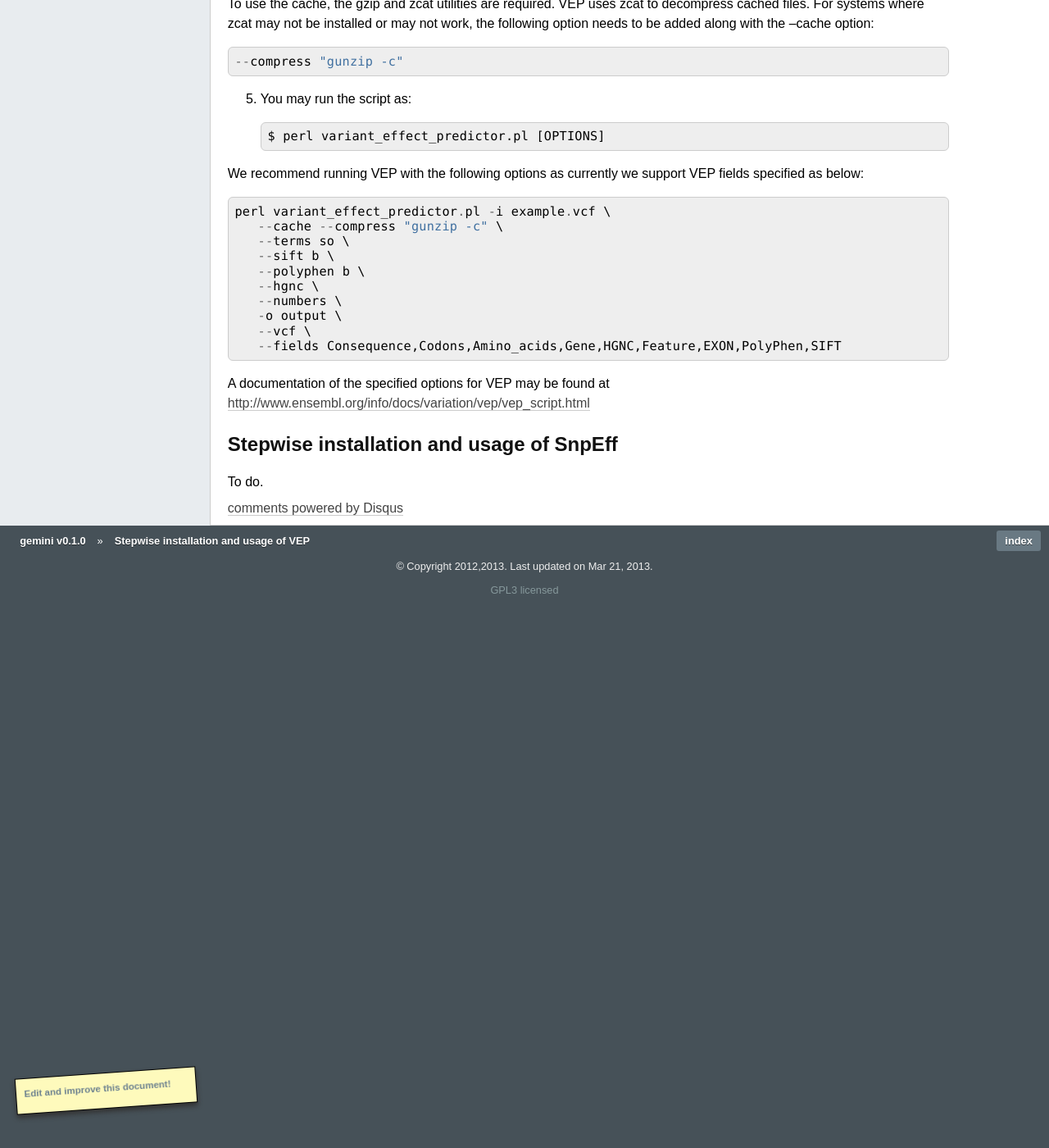
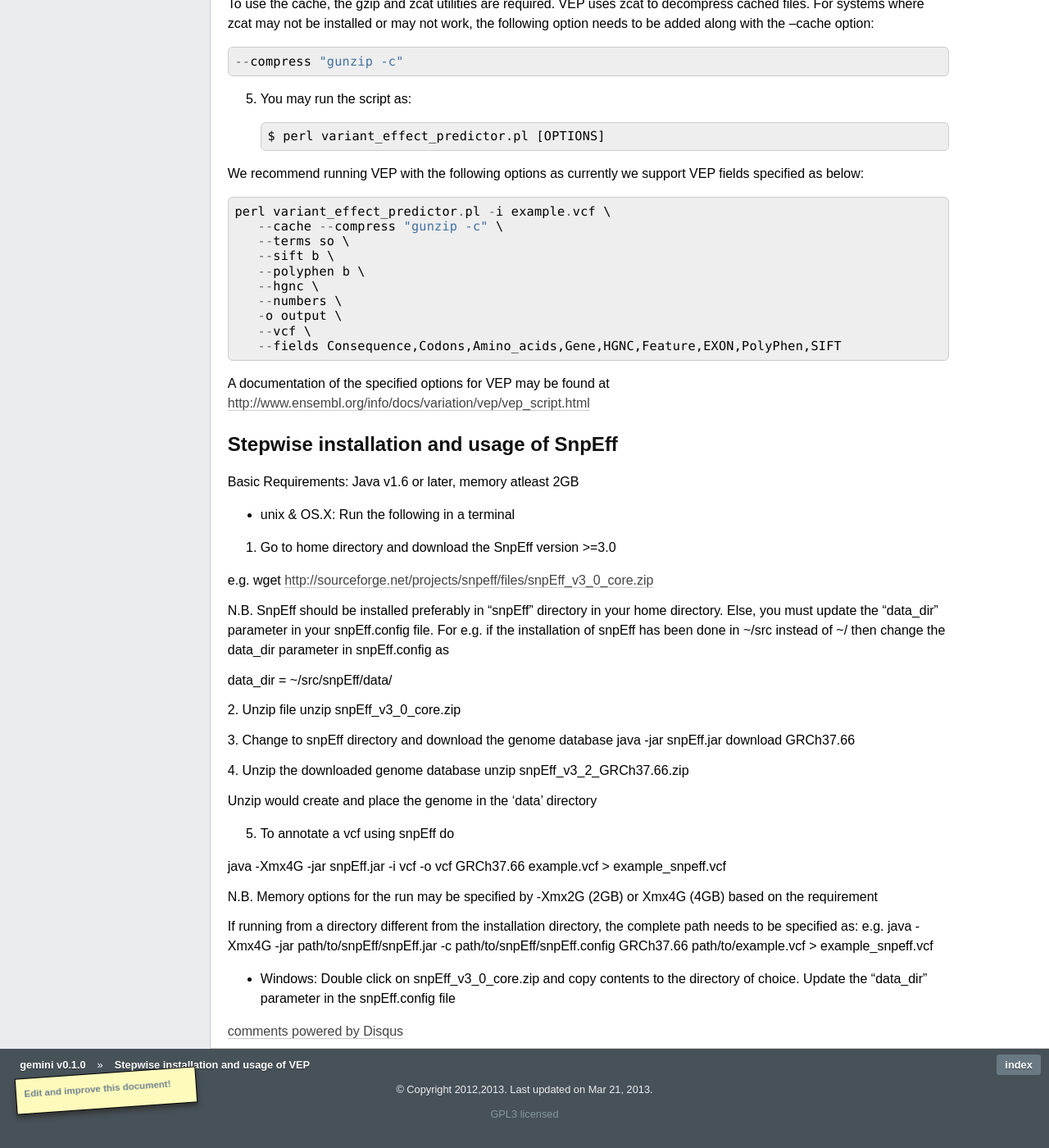
Before and after one commit to arq5x/gemini, a Sphinx documentation site: the page built from docs/content/functional_annotation.rst, in a window 1280 px wide and 1400 px high, scrolled down 512 px. Shown: the whole window at 82% size. Built offline with Sphinx 7.4.7, drawn with Linux system fonts in a browser that asks for light colours; formulas are drawn with MathJax 3; pages that are not in the unit, such as notebooks, are missing from menus; comment, search, counter and statistics services are not loaded.

Commit message:
document snpEff installation

```diff
--- a/docs/content/functional_annotation.rst
+++ b/docs/content/functional_annotation.rst
@@ -50,4 +50,45 @@ A documentation of the specified options for VEP may be found at http://www.ense
 
 Stepwise installation and usage of SnpEff
 ------------------------------------------
-To do.
+Basic Requirements: Java v1.6 or later, memory atleast 2GB
+
+
+* unix & OS.X: Run the following in a terminal
+
+1. Go to home directory and download the SnpEff version >=3.0
+
+e.g. wget http://sourceforge.net/projects/snpeff/files/snpEff_v3_0_core.zip
+
+N.B. SnpEff should be installed preferably in "snpEff" directory in your home directory. Else, you must update the "data_dir"
+parameter in your snpEff.config file. For e.g. if the installation of snpEff has been done in ~/src instead of ~/ then change
+the data_dir parameter in snpEff.config  as
+
+data_dir = ~/src/snpEff/data/
+
+
+2. Unzip file
+unzip snpEff_v3_0_core.zip
+
+
+3. Change to snpEff directory and download the genome database
+java -jar snpEff.jar download GRCh37.66
+
+
+4. Unzip the downloaded genome database
+unzip snpEff_v3_2_GRCh37.66.zip
+
+Unzip would create and place the genome in the 'data' directory
+
+
+5. To annotate a vcf using snpEff do
+
+java -Xmx4G -jar snpEff.jar -i vcf -o vcf GRCh37.66 example.vcf > example_snpeff.vcf
+
+N.B. Memory options for the run may be specified by -Xmx2G (2GB) or Xmx4G (4GB) based on the requirement
+
+If running from a directory different from the installation directory, the complete path needs to be specified as:
+e.g. java -Xmx4G -jar path/to/snpEff/snpEff.jar -c path/to/snpEff/snpEff.config GRCh37.66 path/to/example.vcf > example_snpeff.vcf
+
+
+
+* Windows: Double click on snpEff_v3_0_core.zip and copy contents to the directory of choice. Update the "data_dir" parameter in the snpEff.config file
```
